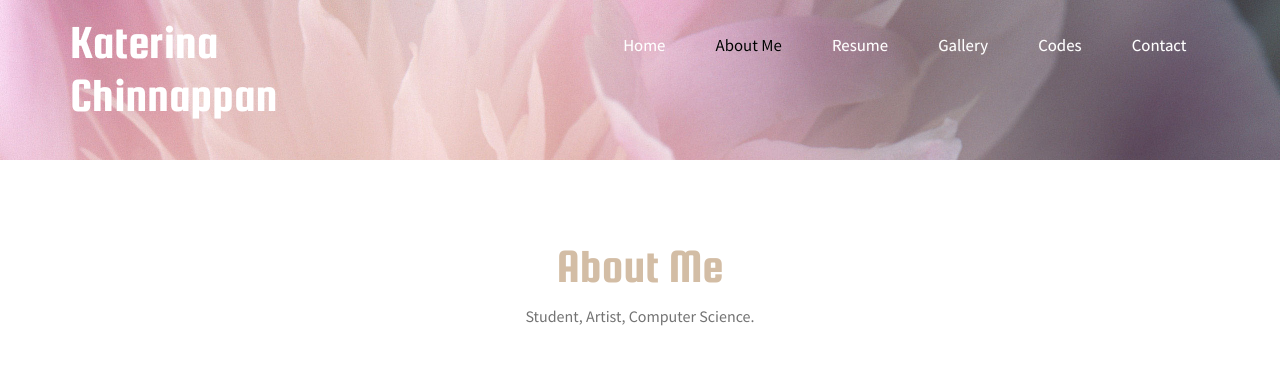
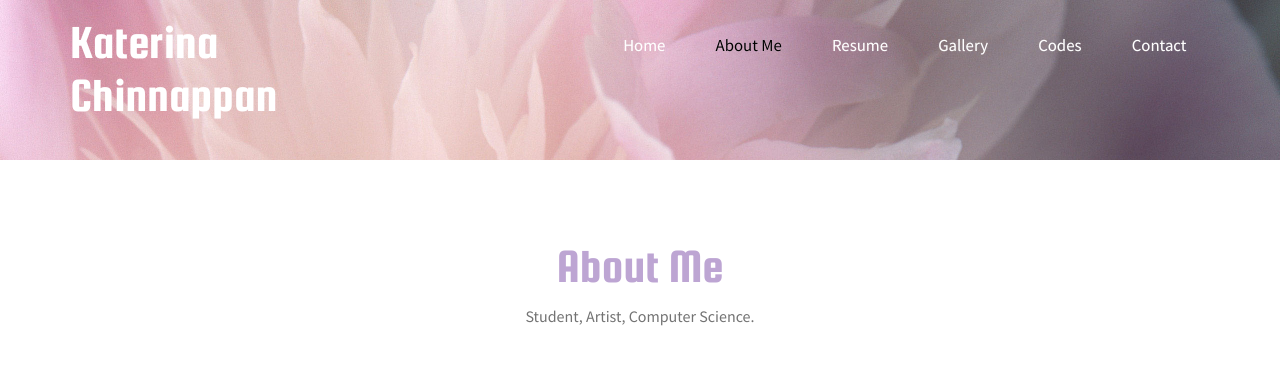
Before and after one commit to katerinachinnappan/katerinachinnappan.github.io, a plain HTML site: page about.html in a window 1280 px wide. Shown: the top 373 px of the page. Drawn offline with Linux system fonts and the light colour scheme.

Commit message:
Update style.css

```diff
--- a/css/style.css
+++ b/css/style.css
@@ -610,7 +610,7 @@ i.glyphicon.glyphicon-comment {
 }
 .about-top h2 {
   font-size: 3em;
-  color:#d3bda5;
+  color:#BDA5D3;
   margin-bottom: 0.2em;
   font-family: 'Squada One', cursive;
 }
```
